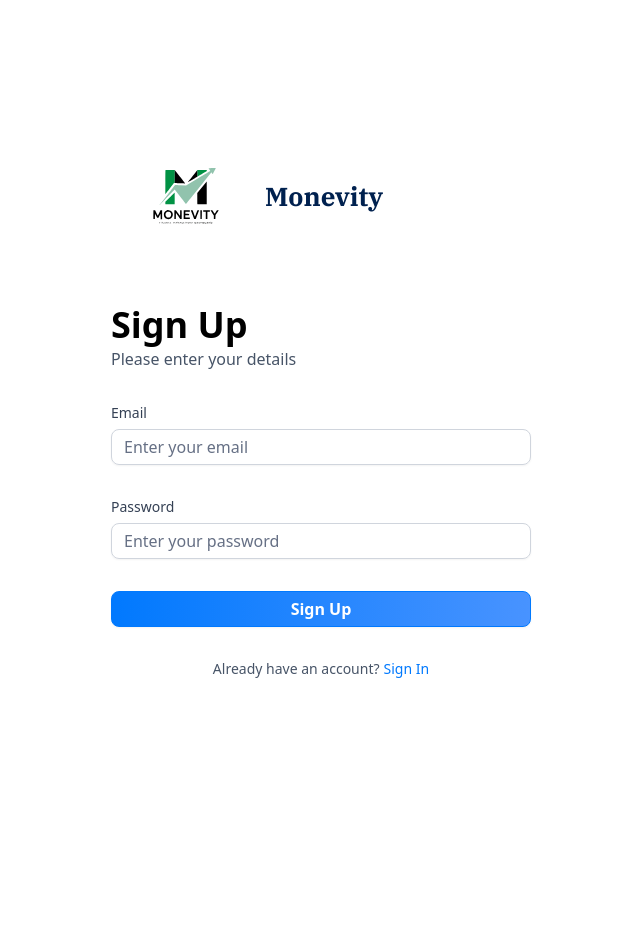
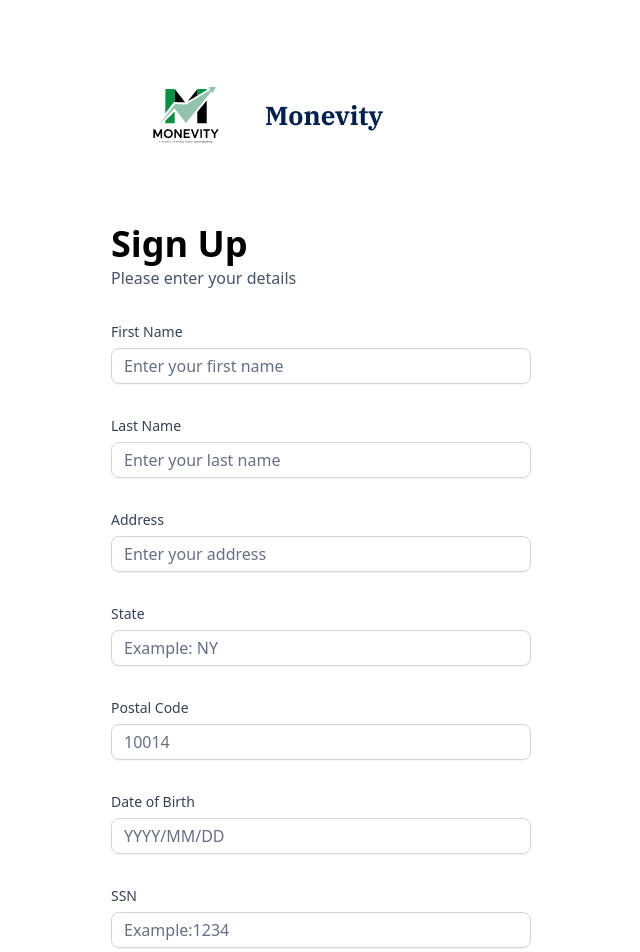
Before and after one commit to KW-SWE/Monevity, a Next.js app: page /sign-up in a window 1280 px wide. Shown: the top 952 px of the page, without its empty margins (319-959 px from the left). Before the commit the page ends 800 px from the top, so only its background shows below. Built offline with nearby package versions, Linux system fonts and the light colour scheme.

Commit message:
Authform.tsx sign-up form fields

```diff
--- a/app/components/AuthForm.tsx
+++ b/app/components/AuthForm.tsx
@@ -73,6 +73,59 @@ const AuthForm = ({ type }: { type: string }) => {
         <>
           <Form {...form}>
             <form onSubmit={form.handleSubmit(onSubmit)} className="space-y-8">
+              {type === 'sign-up' && (
+                <>
+                  <CustomInput
+                    control={form.control}
+                    name="firstname"
+                    label="First Name"
+                    placeholder="Enter your first name"
+                    type="text"
+                  />
+                  <CustomInput
+                    control={form.control}
+                    name="lastname"
+                    label="Last Name"
+                    placeholder="Enter your last name"
+                    type="text"
+                  />
+                  <CustomInput
+                    control={form.control}
+                    name="address"
+                    label="Address"
+                    placeholder="Enter your address"
+                    type="text"
+                  />
+                  <CustomInput
+                    control={form.control}
+                    name="state"
+                    label="State"
+                    placeholder="Example: NY"
+                    type="text"
+                  />
+                  <CustomInput
+                    control={form.control}
+                    name="postalCode"
+                    label="Postal Code"
+                    placeholder="10014"
+                    type="text"
+                  />
+                  <CustomInput
+                    control={form.control}
+                    name="dob"
+                    label="Date of Birth"
+                    placeholder="YYYY/MM/DD"
+                    type="text"
+                  />
+                  <CustomInput
+                    control={form.control}
+                    name="ssn"
+                    label="SSN"
+                    placeholder="Example:1234"
+                    type="text"
+                  />
+                </>
+              )}
               <CustomInput
                 control={form.control}
                 name="email"
```
